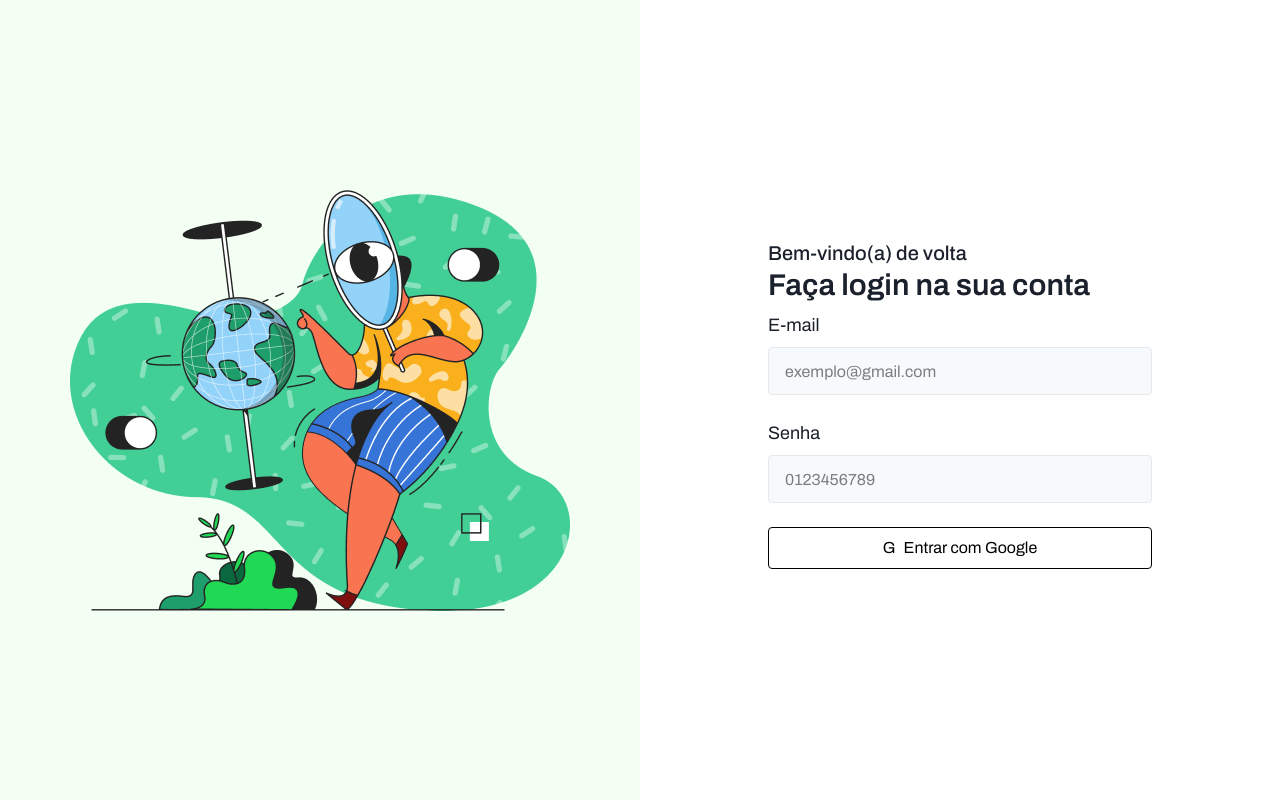
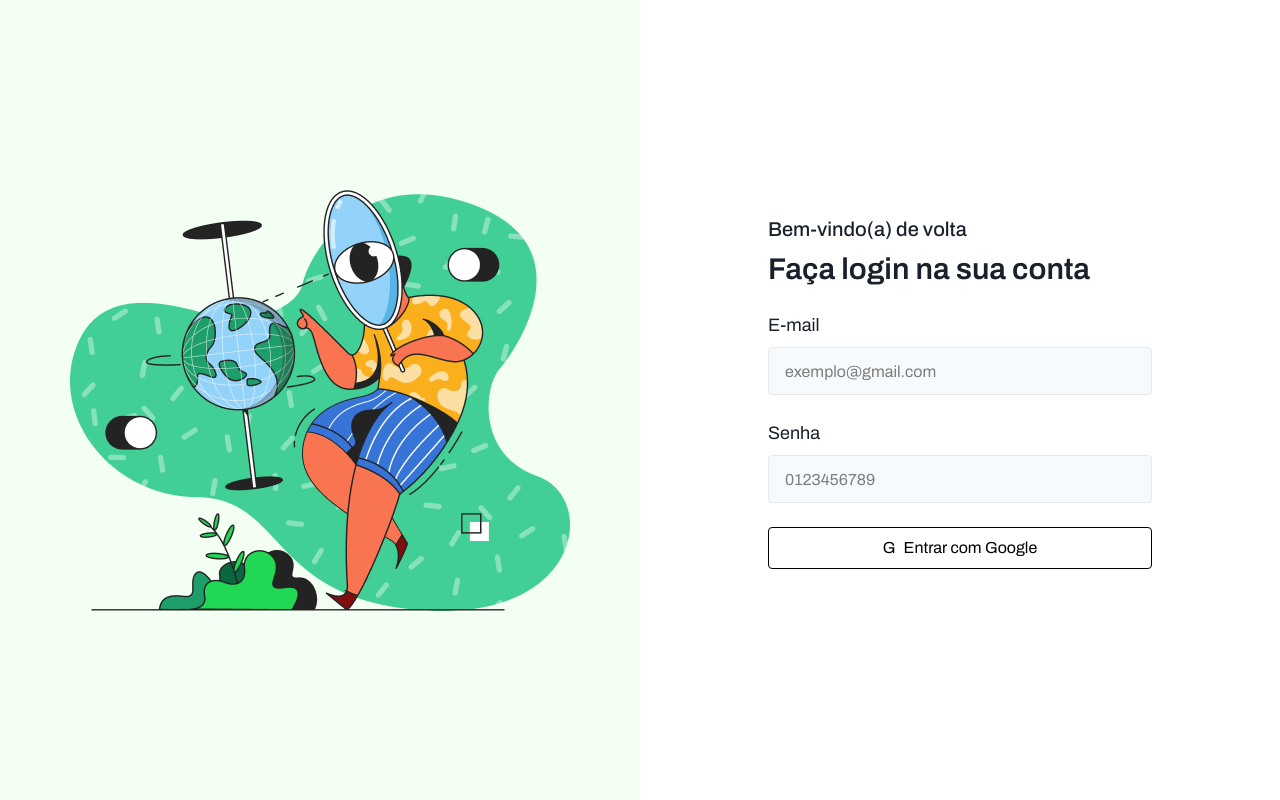
Before and after one commit to lucasrodriguescunha/login-codelab, a Next.js app: page / in a window 1280 px wide. Built offline with nearby package versions, Linux system fonts and the light colour scheme.

Commit message:
fix: add padding and gap to LoginHeader component for improved layout

```diff
--- a/app/components/LoginPage/LoginFormContainer/LoginHeader/LoginHeader.tsx
+++ b/app/components/LoginPage/LoginFormContainer/LoginHeader/LoginHeader.tsx
@@ -1,6 +1,6 @@
 export const LoginHeader = () => {
     return (
-        <div className='w-sm h-20 flex flex-col justify-center'>
+        <div className='w-sm h-20 flex flex-col justify-center pb-10 gap-2'>
             <span className='text-[#1A202C] font-medium text-xl'>Bem-vindo(a) de volta</span>
             <h1 className='text-[#1A202C] font-semibold text-3xl'>Faça login na sua conta</h1>
         </div>
```
